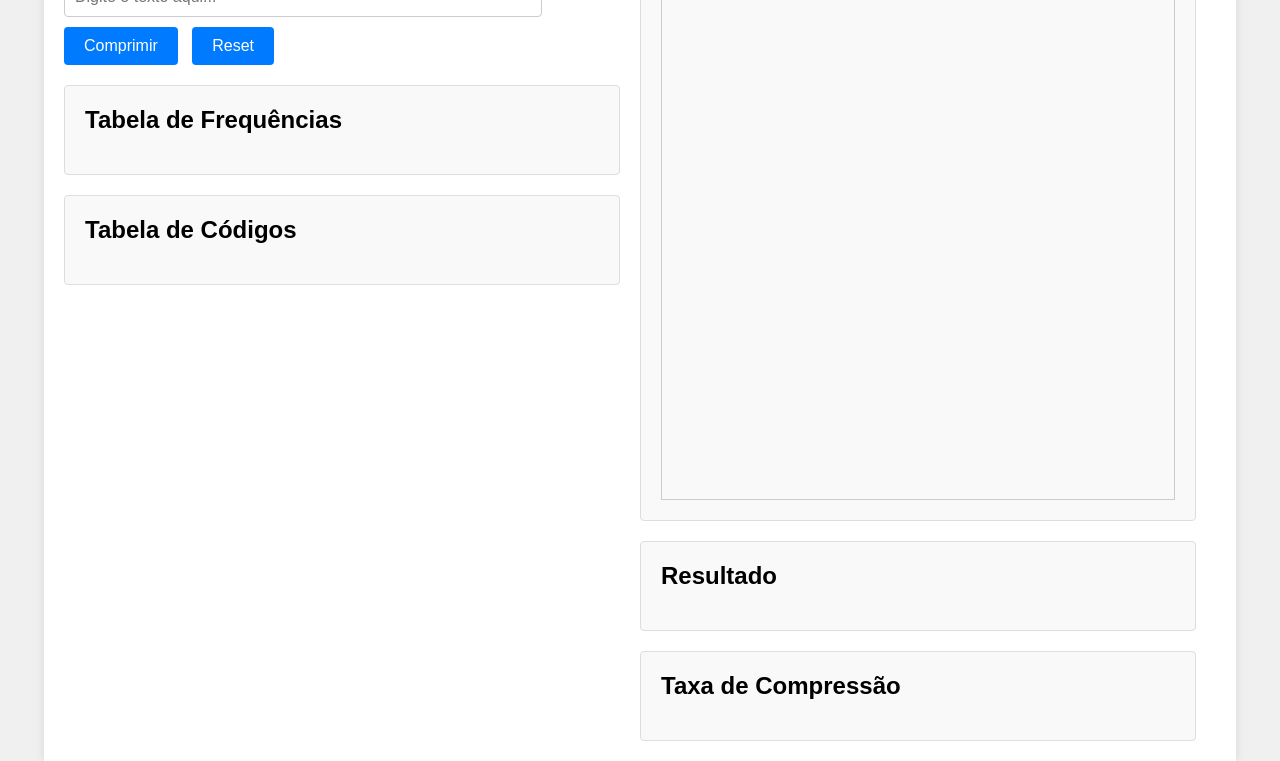
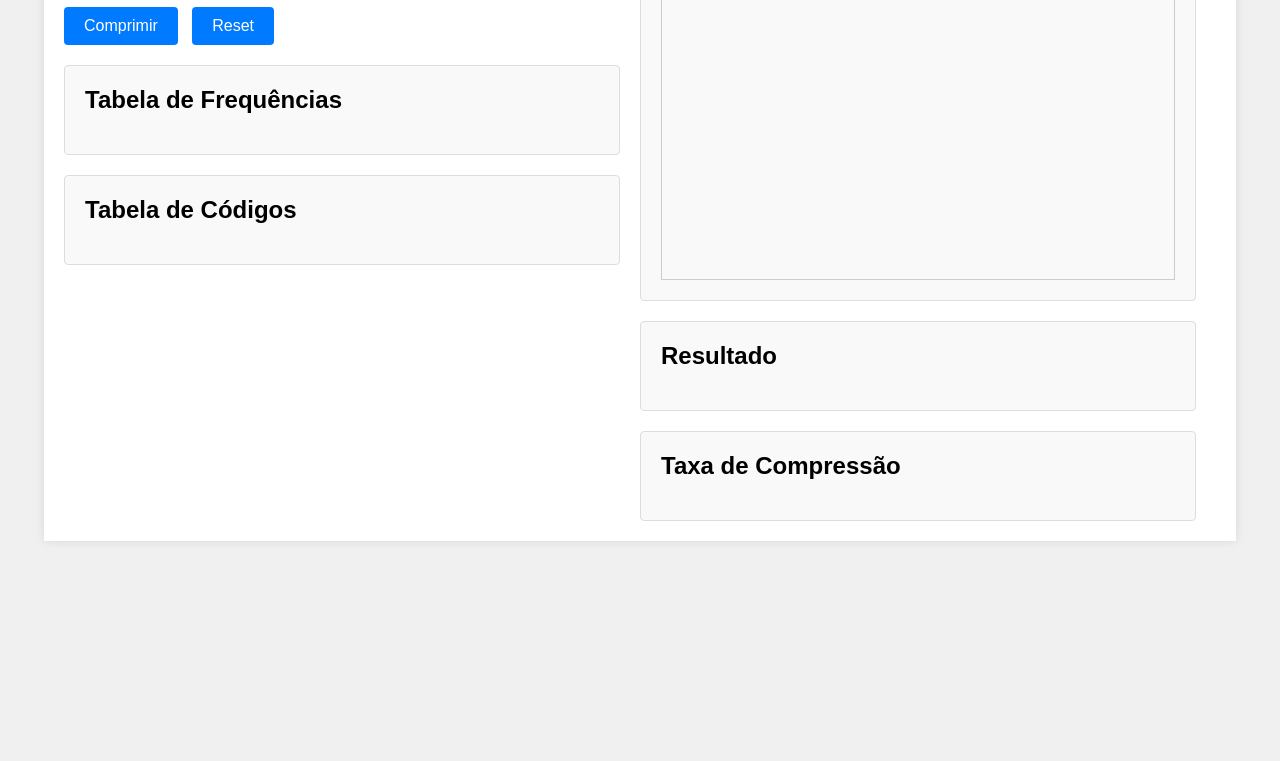
Before and after one commit to guimadd/SFApp_UFF, a plain HTML site: page index.html in a window 1280 px wide. Shown: the part 141-902 px from the top of the page. After the commit the page ends 800 px from the top, so only its background shows below. Drawn offline with Linux system fonts and the light colour scheme.

Commit message:
Update styles.css

```diff
--- a/styles.css
+++ b/styles.css
@@ -11,7 +11,7 @@ body {
 
 .container {
     width: 90%;
-    margin-top: 30px;
+    margin-top: 10px;
     padding: 20px;
     background-color: #fff;
     box-shadow: 0 0 10px rgba(0, 0, 0, 0.1);
@@ -75,12 +75,12 @@ body {
 #freq_table th, #freq_table td,
 #codes_table th, #codes_table td {
     border: 1px solid #ccc;
-    padding: 8px;
+    padding: 5px;
     text-align: center;
 }
 
 #graph_draw {
-    height: 500px; /* Ajuste conforme necessário */
+    height: 300px; /* Altura do gráfico */
     border: 1px solid #ccc;
 }
 
```
